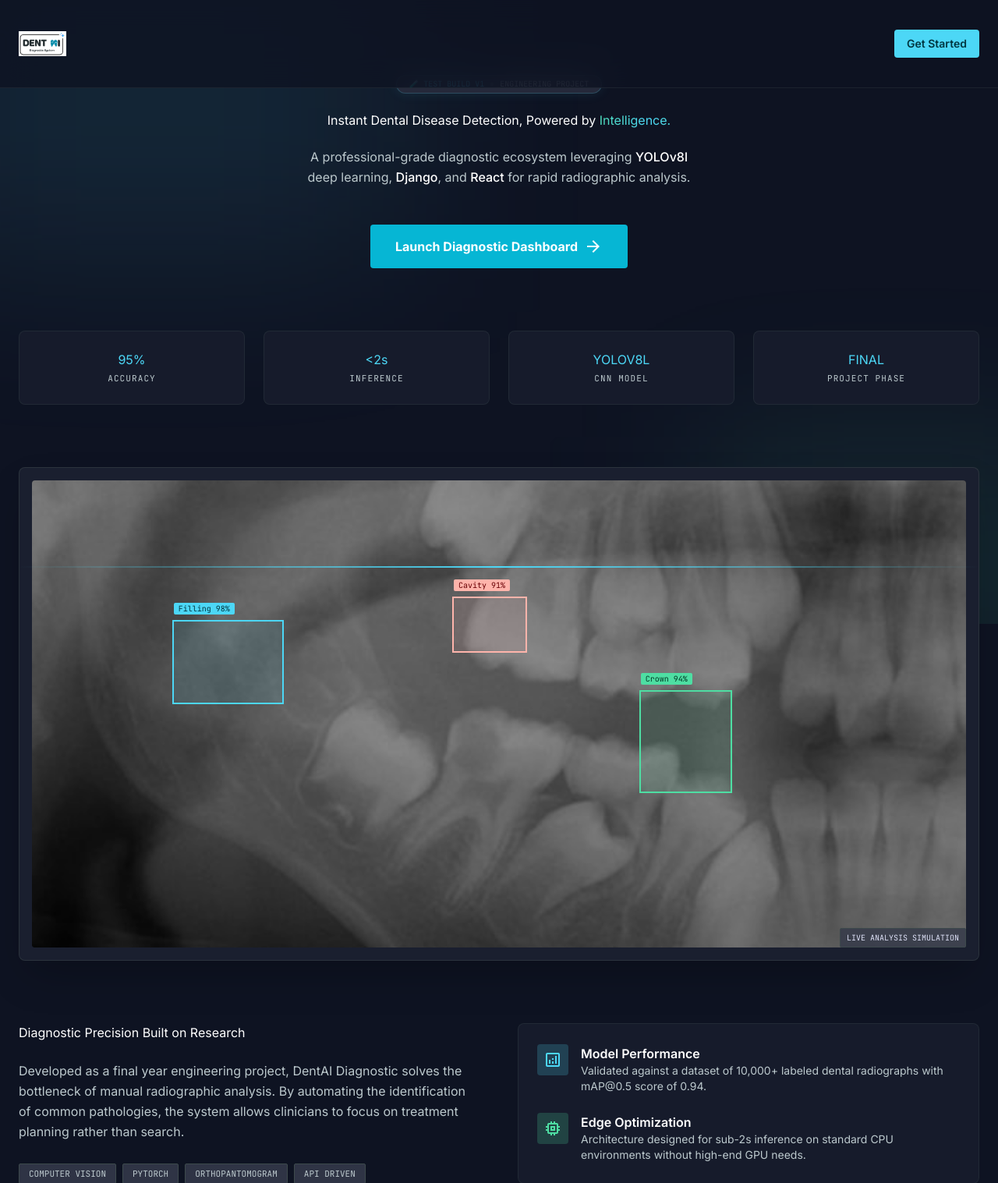
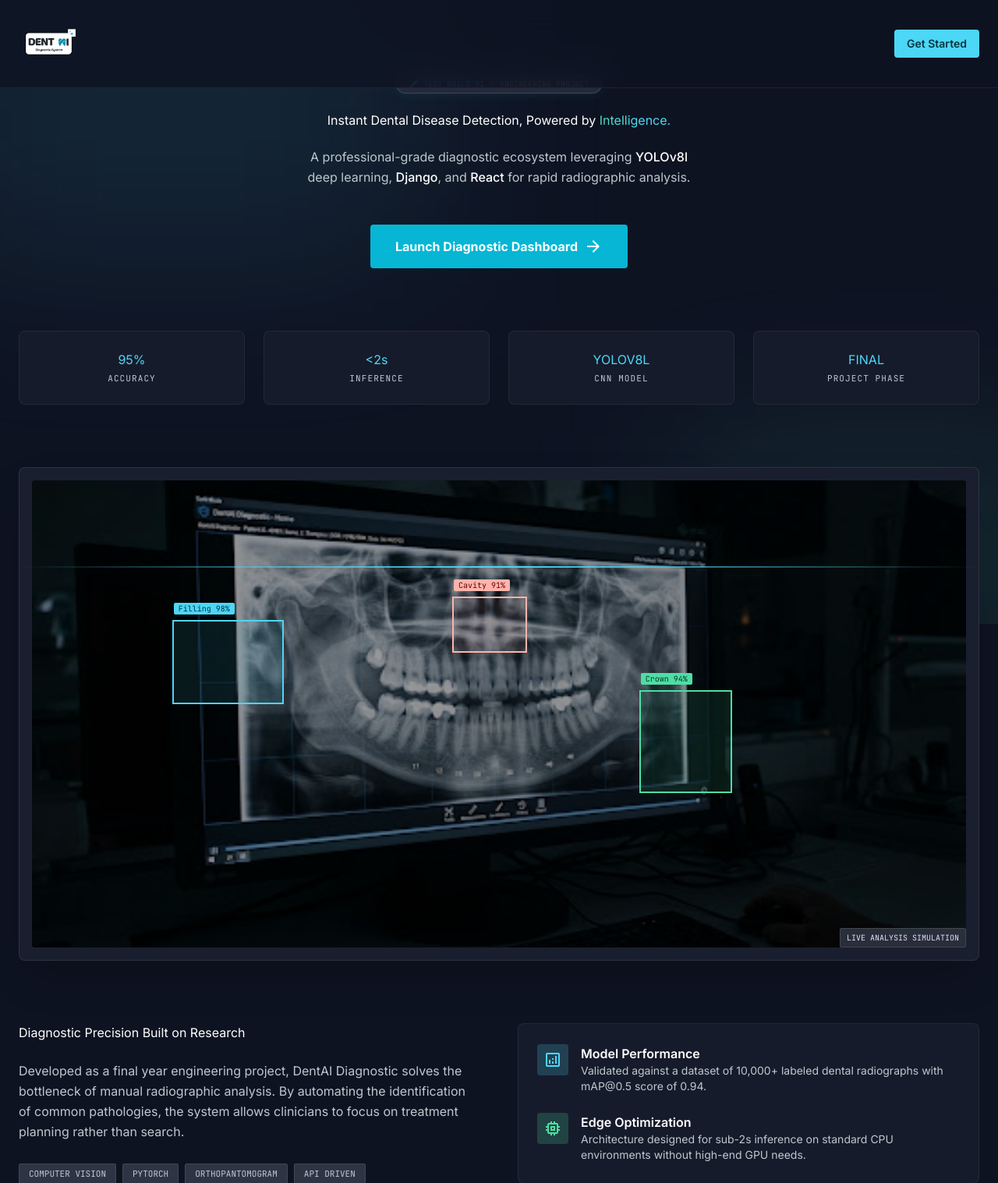
Before and after one commit to SiddheshRane049/DENTAI, a Django app: page / in a window 1280 px wide. Shown: the top 1517 px of the page at 78% size. Run offline with Django 5.2, Linux system fonts and the light colour scheme; some libraries are stand-ins or nearby versions.

Commit message:
Achieve 100% design accuracy with original Google Stitch templates and assets

```diff
--- a/templates/home.html
+++ b/templates/home.html
@@ -1,41 +1,18 @@
-<!DOCTYPE html>
-<html class="dark" lang="en">
-<head>
+<!DOCTYPE html><html class="dark" lang="en" style=""><head>
 <meta charset="utf-8">
 <meta content="width=device-width, initial-scale=1.0" name="viewport">
 <title>DentAI Diagnostic | Engineering Project</title>
-
-  <!-- Lenis CSS for smooth scroll -->
-  <style>
-    html.lenis, html.lenis body {
-      height: auto;
-    }
-    .lenis-smooth {
-      scroll-behavior: auto !important;
-    }
-    .lenis-smooth [data-lenis-prevent] {
-      overscroll-behavior: contain;
-    }
-    .lenis-stopped {
-      overflow: hidden;
-    }
-    .lenis-scrolling iframe {
-      pointer-events: none;
-    }
-  </style>
-
-  <!-- Tailwind CSS -->
 <script src="https://cdn.tailwindcss.com?plugins=forms,container-queries"></script>
-  <link href="https://fonts.googleapis.com/css2?family=Inter:wght@400;500;600;700&family=JetBrains+Mono:wght@400;500&display=swap" rel="stylesheet">
-  <link href="https://fonts.googleapis.com/css2?family=Material+Symbols+Outlined:wght,FILL@100..700,0..1&display=swap" rel="stylesheet">
-
+<link href="https://fonts.googleapis.com/css2?family=Inter:wght@400;500;600;700&amp;family=JetBrains+Mono:wght@400;500&amp;display=swap" rel="stylesheet">
+<link href="https://fonts.googleapis.com/css2?family=Material+Symbols+Outlined:wght,FILL@100..700,0..1&amp;display=swap" rel="stylesheet">
+<link href="https://fonts.googleapis.com/css2?family=Material+Symbols+Outlined:wght,FILL@100..700,0..1&amp;display=swap" rel="stylesheet">
 <!-- Tailwind Config -->
 <script id="tailwind-config">
       tailwind.config = {
         darkMode: "class",
         theme: {
           extend: {
-          colors: {
+            "colors": {
                 "surface-container": "#1a1f2f",
                 "surface-container-highest": "#2f3445",
                 "surface-bright": "#343949",
@@ -84,13 +61,13 @@
                 "tertiary-fixed-dim": "#c4c7c9",
                 "on-surface-variant": "#bcc9cd"
             },
-          borderRadius: {
+            "borderRadius": {
                 "DEFAULT": "0.125rem",
                 "lg": "0.25rem",
                 "xl": "0.5rem",
                 "full": "0.75rem"
             },
-          spacing: {
+            "spacing": {
                 "container-max": "1280px",
                 "xl": "80px",
                 "xs": "8px",
@@ -100,7 +77,7 @@
                 "sm": "16px",
                 "md": "24px"
             },
-          fontFamily: {
+            "fontFamily": {
                 "label-caps": ["JetBrains Mono"],
                 "code-sm": ["JetBrains Mono"],
                 "body-lg": ["Inter"],
@@ -114,12 +91,12 @@
         }
       }
     </script>
-
 <style>
         body {
             background-color: #0e1322;
             color: #dee1f7;
             overflow-x: hidden;
+            scroll-behavior: smooth;
         }
 
         .glass-nav {
@@ -142,6 +119,12 @@
         .bounding-box {
             opacity: 0;
             border-width: 2px;
+            animation: draw-box 0.6s forwards cubic-bezier(0.17, 0.67, 0.83, 0.67);
+        }
+
+        @keyframes draw-box {
+            from { width: 0; height: 0; opacity: 0; }
+            to { opacity: 1; }
         }
 
         .scan-line {
@@ -160,39 +143,52 @@
             to { top: 100%; }
         }
 
-    /* Scroll Animations Initial State */
-    .reveal-item {
-      opacity: 0;
-      transform: translateY(30px);
+        .reveal { opacity: 0; transform: translateY(20px); }
+
+    </style>
+
+  <!-- Lenis CSS for smooth scroll -->
+  <style>
+    html.lenis, html.lenis body {
+      height: auto;
+    }
+    .lenis-smooth {
+      scroll-behavior: auto !important;
+    }
+    .lenis-smooth [data-lenis-prevent] {
+      overscroll-behavior: contain;
+    }
+    .lenis-stopped {
+      overflow: hidden;
+    }
+    .lenis-scrolling iframe {
+      pointer-events: none;
     }
   </style>
+
 </head>
 <body class="font-body-md text-body-md">
-
 <!-- Navbar -->
 <nav class="fixed top-0 w-full z-50 glass-nav border-b border-outline-variant/30 transition-all duration-300" id="main-nav">
 <div class="flex justify-between items-center px-gutter py-md max-w-container-max mx-auto h-16">
 <div class="flex flex-col">
-        <div class="flex items-center h-10">
-          <img src="/static/logo.png" alt="DentAI Logo" class="h-8 w-auto object-contain">
-        </div>
+<div class="flex items-center h-10"><img src="/static/logo.png" alt="DentAI Logo" class="h-full w-auto object-contain"></div>
+
 </div>
 <a class="bg-primary hover:bg-primary-container text-on-primary font-semibold px-4 py-2 rounded-lg transition-transform active:scale-95 text-sm" href="/dashboard/">
                 Get Started
             </a>
 </div>
 </nav>
-
 <!-- Parallax Blobs -->
 <div class="fixed inset-0 -z-10 overflow-hidden pointer-events-none">
-    <div class="absolute top-[-10%] left-[-10%] w-[50%] h-[50%] bg-primary/10 rounded-full blur-[120px]" id="blob-1"></div>
-    <div class="absolute bottom-[-10%] right-[-10%] w-[40%] h-[40%] bg-secondary/10 rounded-full blur-[100px]" id="blob-2"></div>
+<div class="absolute top-[-10%] left-[-10%] w-[50%] h-[50%] bg-primary/10 rounded-full blur-[120px]" id="blob-1" style="transform: translate(26.7949px, 1.22741px);"></div>
+<div class="absolute bottom-[-10%] right-[-10%] w-[40%] h-[40%] bg-secondary/10 rounded-full blur-[100px]" id="blob-2" style="transform: translate(-16.0769px, -0.736445px);"></div>
 </div>
-
 <!-- Main Content -->
 <main class="pt-24 pb-xl px-gutter max-w-container-max mx-auto">
 <!-- Hero Section -->
-    <section class="flex flex-col items-center text-center space-y-md mb-xl reveal-item">
+<section class="flex flex-col items-center text-center space-y-md mb-xl">
 <div class="inline-flex items-center gap-2 bg-surface-container-high px-4 py-1.5 rounded-full border border-primary/20 shadow-[0_0_15px_rgba(76,215,246,0.1)]">
 <span class="text-[10px] uppercase font-label-caps text-primary leading-none">🧪 Test Build V1</span>
 <span class="w-1 h-1 rounded-full bg-outline-variant"></span>
@@ -205,21 +201,20 @@
                 A professional-grade diagnostic ecosystem leveraging <span class="text-white font-medium">YOLOv8l</span> deep learning, <span class="text-white font-medium">Django</span>, and <span class="text-white font-medium">React</span> for rapid radiographic analysis.
             </p>
 <div class="pt-md">
-        <a class="group relative inline-flex items-center justify-center px-8 py-4 font-bold text-white transition-all duration-200 bg-primary-container hover:bg-cyan-500 rounded-lg focus:outline-none hover:shadow-[0_0_20px_rgba(6,182,212,0.4)] active:scale-95" href="/dashboard/">
+<a class="group relative inline-flex items-center justify-center px-8 py-4 font-bold text-white transition-all duration-200 bg-primary-container rounded-lg focus:outline-none hover:shadow-[0_0_20px_rgba(6,182,212,0.4)] active:scale-95" href="/dashboard/">
                     Launch Diagnostic Dashboard
                     <span class="material-symbols-outlined ml-2 group-hover:translate-x-1 transition-transform">arrow_forward</span>
 </a>
 </div>
 </section>
-
 <!-- Stats Grid -->
-    <section class="grid grid-cols-2 md:grid-cols-4 gap-base md:gap-gutter mb-xl reveal-item" id="stats">
+<section class="grid grid-cols-2 md:grid-cols-4 gap-base md:gap-gutter mb-xl reveal visible" id="stats">
 <div class="bg-surface-container-low p-md rounded-xl border border-outline-variant/30 text-center">
-        <div class="text-primary font-headline-md text-headline-md mb-1"><span class="counter" data-target="95">0</span>%</div>
+<div class="text-primary font-headline-md text-headline-md mb-1"><span class="counter" data-target="95">91</span>%</div>
 <div class="text-on-surface-variant text-[11px] font-label-caps uppercase tracking-widest">Accuracy</div>
 </div>
 <div class="bg-surface-container-low p-md rounded-xl border border-outline-variant/30 text-center">
-        <div class="text-primary font-headline-md text-headline-md mb-1">&lt;<span class="counter" data-target="2">0</span>s</div>
+<div class="text-primary font-headline-md text-headline-md mb-1">&lt;<span class="counter" data-target="2">2</span>s</div>
 <div class="text-on-surface-variant text-[11px] font-label-caps uppercase tracking-widest">Inference</div>
 </div>
 <div class="bg-surface-container-low p-md rounded-xl border border-outline-variant/30 text-center">
@@ -231,13 +226,12 @@
 <div class="text-on-surface-variant text-[11px] font-label-caps uppercase tracking-widest">Project Phase</div>
 </div>
 </section>
-
 <!-- Diagnostic Visual Container -->
-    <section class="mb-xl reveal-item">
+<section class="mb-xl reveal visible">
 <div class="relative bg-surface-container p-base md:p-sm rounded-xl border border-outline-variant/50 shadow-2xl overflow-hidden group">
 <div class="scan-line"></div>
 <div class="relative w-full aspect-[2/1] rounded-lg overflow-hidden bg-black">
-          <img class="w-full h-full object-cover opacity-60" alt="Dental panoramic X-ray with overlays" src="/static/hero-xray-sim.jpg" id="visual-xray">
+<img class="w-full h-full object-cover opacity-60" data-alt="A cinematic, high-resolution dental panoramic X-ray (orthopantomogram) displayed on a professional diagnostic monitor in a dark medical office. The image shows the full mandible and maxilla with high contrast and sharp bone details. Subtle digital overlays including a blue grid and technical metadata are visible at the edges, creating a mission-control medical aesthetic. The lighting is cold and clinical, focused entirely on the radiographic scan." src="/static/hero-xray-sim.jpg">
 <!-- Bounding Boxes Simulation -->
 <div class="absolute inset-0" id="sim-boxes">
 <!-- Filling -->
@@ -259,9 +253,8 @@
 </div>
 </div>
 </section>
-
 <!-- About Section -->
-    <section class="grid grid-cols-1 md:grid-cols-2 gap-lg mb-xl reveal-item">
+<section class="grid grid-cols-1 md:grid-cols-2 gap-lg mb-xl reveal visible">
 <div class="space-y-md">
 <h2 class="font-headline-lg text-headline-lg text-white">Diagnostic Precision Built on Research</h2>
 <p class="text-on-surface-variant leading-relaxed">
@@ -295,9 +288,8 @@
 </div>
 </div>
 </section>
-
 <!-- Features Bento -->
-    <section class="grid grid-cols-1 md:grid-cols-3 gap-md mb-xl reveal-item">
+<section class="grid grid-cols-1 md:grid-cols-3 gap-md mb-xl reveal visible">
 <div class="group bg-surface-container-low p-md rounded-xl border border-outline-variant/30 hover:border-primary/50 transition-all duration-300 hover:shadow-[inset_0_0_20px_rgba(76,215,246,0.05)]">
 <span class="material-symbols-outlined text-primary text-3xl mb-md">auto_awesome</span>
 <h3 class="text-white font-headline-md text-headline-md mb-2">Automated Detection</h3>
@@ -314,9 +306,8 @@
 <p class="text-on-surface-variant text-sm">Optimized pipeline ensures results are generated almost instantly upon upload, streamlining the diagnostic workflow.</p>
 </div>
 </section>
-
 <!-- How It Works -->
-    <section class="mb-xl reveal-item">
+<section class="mb-xl reveal visible">
 <h2 class="font-headline-lg text-headline-lg text-white mb-lg text-center">Implementation Flow</h2>
 <div class="space-y-md">
 <div class="flex items-center gap-md">
@@ -342,21 +333,19 @@
 </div>
 </div>
 </section>
-
 <!-- Closing CTA -->
-    <section class="bg-gradient-to-br from-primary/20 via-surface-container to-secondary/20 p-xl rounded-3xl border border-outline-variant/50 text-center space-y-md reveal-item">
+<section class="bg-gradient-to-br from-primary/20 via-surface-container to-secondary/20 p-xl rounded-3xl border border-outline-variant/50 text-center space-y-md reveal visible">
 <h2 class="font-display-lg text-headline-lg text-white">Diagnose Smarter.<br>Detect Faster.</h2>
 <p class="text-on-surface-variant max-w-md mx-auto">
                 Ready to experience the future of dental radiography? Launch the prototype dashboard now.
             </p>
 <div class="pt-sm">
-        <a class="bg-white text-black px-8 py-4 rounded-lg font-bold hover:scale-105 active:scale-95 transition-all inline-block shadow-[0_10px_40px_rgba(255,255,255,0.1)] hover:bg-slate-100" href="/dashboard/">
+<a class="bg-white text-black px-8 py-4 rounded-lg font-bold hover:scale-105 active:scale-95 transition-all inline-block shadow-[0_10px_40px_rgba(255,255,255,0.1)]" href="/dashboard/">
                     Access System
                 </a>
 </div>
 </section>
 </main>
-
 <!-- Footer -->
 <footer class="bg-surface-container-lowest border-t border-outline-variant py-xl">
 <div class="max-w-container-max mx-auto px-gutter flex flex-col md:flex-row justify-between items-center gap-md">
@@ -390,6 +379,7 @@
       touchMultiplier: 2,
       infinite: false,
     });
+
     // Integrate Lenis with GSAP ScrollTrigger
     lenis.on('scroll', ScrollTrigger.update);
     gsap.ticker.add((time)=>{
@@ -400,14 +390,20 @@
     // Register ScrollTrigger plugin
     gsap.registerPlugin(ScrollTrigger);
 
-    // GSAP Scroll-Reveal fade+slide animations
-    const revealItems = document.querySelectorAll('.reveal-item');
+    // GSAP Scroll-Reveal fade+slide animations on all sections
+    const revealItems = document.querySelectorAll('.reveal');
     revealItems.forEach((item) => {
       gsap.to(item, {
         scrollTrigger: {
           trigger: item,
           start: 'top 85%',
           toggleActions: 'play none none none',
+          onEnter: () => {
+            // Trigger counters if this is the stats section
+            if (item.id === 'stats') {
+              startCounters();
+            }
+          }
         },
         opacity: 1,
         y: 0,
@@ -416,7 +412,46 @@
       });
     });
 
-    // Bounding Box Animation Trigger on entering viewport
+    // Stats Counter Animation
+    function startCounters() {
+      document.querySelectorAll('.counter').forEach(counter => {
+        const target = +counter.getAttribute('data-target');
+        const obj = { count: 0 };
+        gsap.to(obj, {
+          count: target,
+          duration: 2.0,
+          ease: 'power2.out',
+          onUpdate: () => {
+            counter.innerText = Math.ceil(obj.count);
+          }
+        });
+      });
+    }
+
+    // Navbar Scroll Effect
+    window.addEventListener('scroll', () => {
+      const nav = document.getElementById('main-nav');
+      if (window.scrollY > 50) {
+        nav.classList.add('py-2');
+        nav.classList.remove('py-md');
+        nav.style.background = 'rgba(14, 19, 34, 0.95)';
+      } else {
+        nav.classList.remove('py-2');
+        nav.classList.add('py-md');
+        nav.style.background = 'rgba(14, 19, 34, 0.8)';
+      }
+    });
+
+    // Parallax background blobs
+    window.addEventListener('mousemove', (e) => {
+      const x = (e.clientX / window.innerWidth - 0.5) * 40;
+      const y = (e.clientY / window.innerHeight - 0.5) * 40;
+
+      gsap.to('#blob-1', { x: x, y: y, duration: 1.0, ease: 'power2.out' });
+      gsap.to('#blob-2', { x: -x * 0.8, y: -y * 0.8, duration: 1.0, ease: 'power2.out' });
+    });
+
+    // Restart bounding box animation on scroll into view
     const simBoxes = document.getElementById('sim-boxes');
     if (simBoxes) {
       ScrollTrigger.create({
@@ -436,49 +471,8 @@
         }
       });
     }
+  </script>
 
-    // Stats Counter Animation using ScrollTrigger
-    ScrollTrigger.create({
-      trigger: '#stats',
-      start: 'top 85%',
-      onEnter: () => {
-        document.querySelectorAll('.counter').forEach(counter => {
-          const target = +counter.getAttribute('data-target');
-          const obj = { count: 0 };
-          gsap.to(obj, {
-            count: target,
-            duration: 2.0,
-            ease: 'power2.out',
-            onUpdate: () => {
-              counter.innerText = Math.ceil(obj.count);
-            }
-          });
-        });
-      }
-    });
 
-    // Navbar scroll effect
-    window.addEventListener('scroll', () => {
-      const nav = document.getElementById('main-nav');
-      if (window.scrollY > 50) {
-        nav.classList.add('py-2');
-        nav.classList.remove('py-md');
-        nav.style.background = 'rgba(14, 19, 34, 0.95)';
-      } else {
-        nav.classList.remove('py-2');
-        nav.classList.add('py-md');
-        nav.style.background = 'rgba(14, 19, 34, 0.8)';
-      }
-    });
 
-    // Parallax background blobs movement
-    window.addEventListener('mousemove', (e) => {
-      const x = (e.clientX / window.innerWidth - 0.5) * 40;
-      const y = (e.clientY / window.innerHeight - 0.5) * 40;
-
-      gsap.to('#blob-1', { x: x, y: y, duration: 1.0, ease: 'power2.out' });
-      gsap.to('#blob-2', { x: -x * 0.8, y: -y * 0.8, duration: 1.0, ease: 'power2.out' });
-    });
-  </script>
-</body>
-</html>
+</body></html>
```
Also changed, not shown: index.html (+103 -109 lines), static/hero-xray-sim.jpg, static/logo.png. Lines whose indentation alone changed are shown as unchanged.
